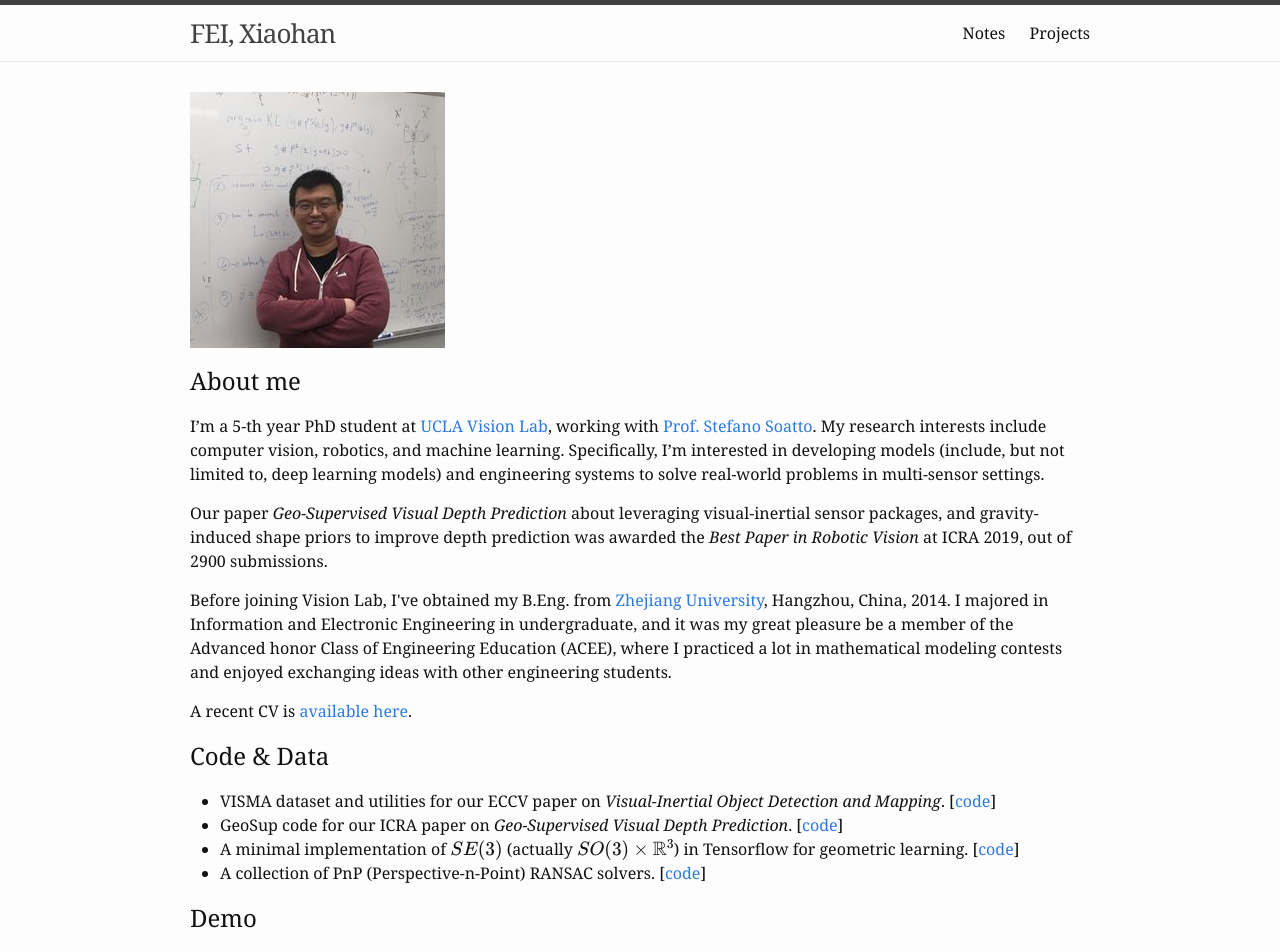
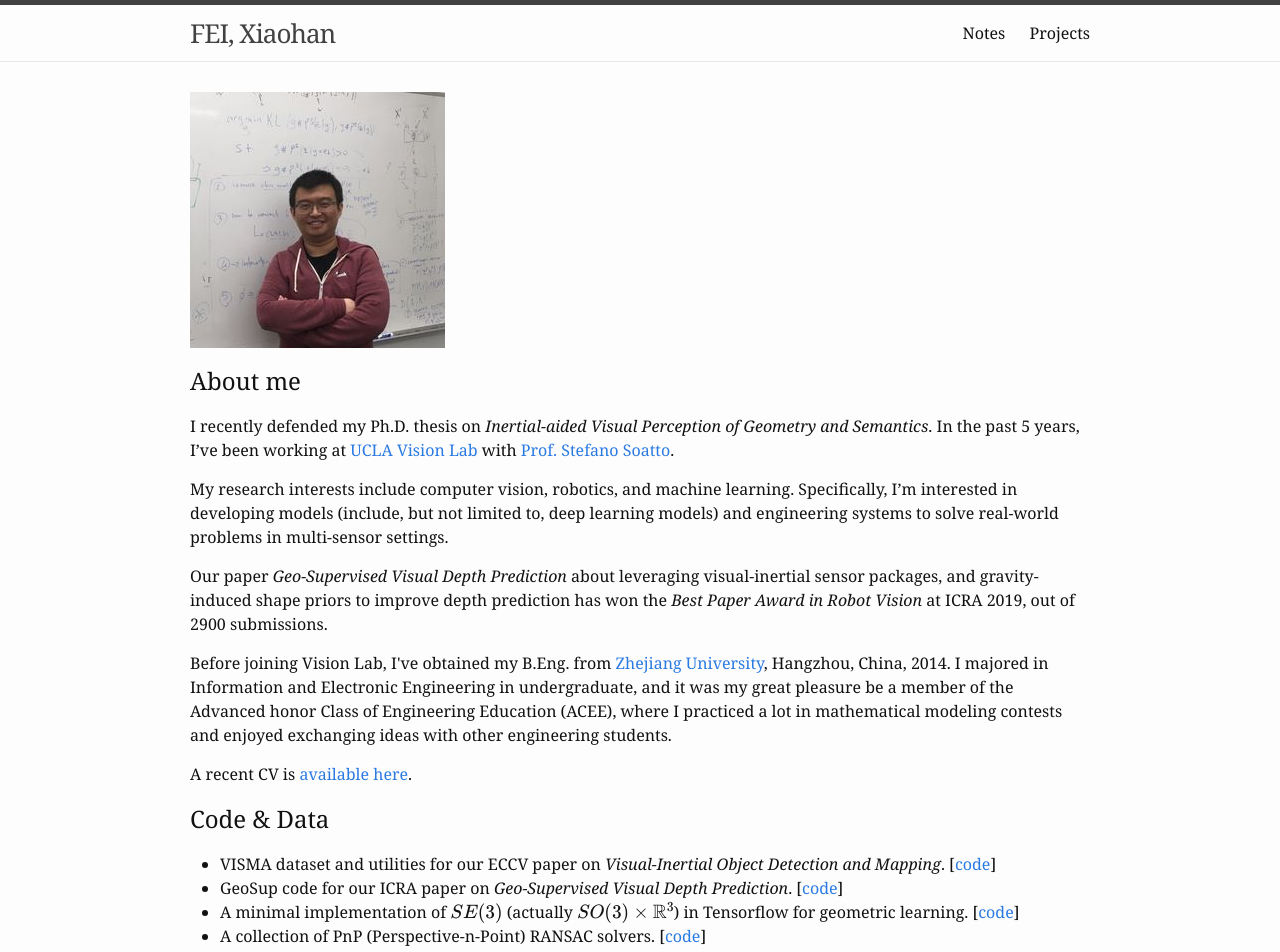
Before and after one commit to feixh/feixh.github.com, a Jekyll site: the page built from index.md, in a window 1280 px wide and 1400 px high. Shown: the top 952 px of the window. Built offline with Jekyll 4.4.1, drawn with Linux system fonts in a browser that asks for light colours; formulas are drawn with MathJax 3; some of the changed text lies outside the part shown.

Commit message:
update index page

```diff
--- a/index.md
+++ b/index.md
@@ -16,10 +16,11 @@ processEscapes: true
 <img src="images/profile_small.jpg" alt="Smiley face" >
 
 ## About me
-I'm a 5-th year PhD student at [UCLA Vision Lab][about_visionlab], working with [Prof. Stefano Soatto][about_ss].
+I recently defended my Ph.D. thesis on *Inertial-aided Visual Perception of Geometry and Semantics*. In the past 5 years, I've been working at [UCLA Vision Lab][about_visionlab] with [Prof. Stefano Soatto][about_ss].
+
 My research interests include computer vision, robotics, and machine learning. Specifically, I'm interested in developing models (include, but not limited to, deep learning models) and engineering systems to solve real-world problems in multi-sensor settings.
 
-Our paper *Geo-Supervised Visual Depth Prediction* about leveraging visual-inertial sensor packages, and gravity-induced shape priors to improve depth prediction was awarded the *Best Paper in Robotic Vision* at ICRA 2019, out of 2900 submissions.
+Our paper *Geo-Supervised Visual Depth Prediction* about leveraging visual-inertial sensor packages, and gravity-induced shape priors to improve depth prediction has won the *Best Paper Award in Robot Vision* at ICRA 2019, out of 2900 submissions.
 
 Before joining Vision Lab, I\'ve obtained my B.Eng. from [Zhejiang University][about_zju], Hangzhou, China, 2014. I majored in Information and Electronic Engineering in undergraduate, and it was my great pleasure be a member of the Advanced honor Class of Engineering Education (ACEE), where I practiced a lot in mathematical modeling contests and enjoyed exchanging ideas with other engineering students.
 
@@ -62,7 +63,7 @@ A recent CV is [available here][resume].
 - Geo-Supervised Visual Depth Prediction\\
     Xiaohan Fei, Alex Wong, Stefano Soatto\\
     In *International Conference on Robotics and Automation*, 2019\\
-    **Best Paper in Robotic Vision** \\
+    **(Best Paper Award in Robot Vision)** \\
     Also in *IEEE Robotics and Automation Letters (RA-L)*, 2019\\
     \[[paper][icra19_paper]\]-\[[poster][icra19_poster]\]-\[[slides][icra19_slides]\]-\[[code][icra19_code]\]
 
```
